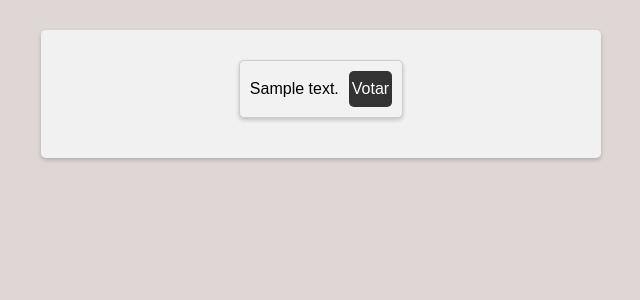
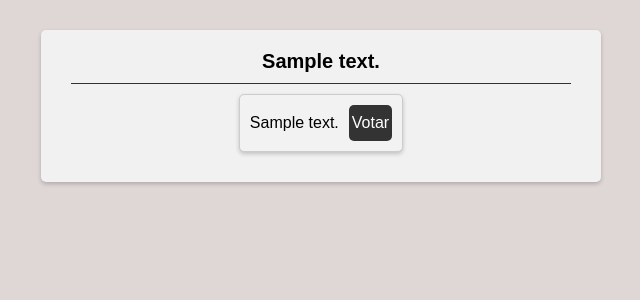
Before and after one commit to LucasNithael/Project-dsweb, a Django app: page /polls/alternative/1 in a window 1280 px wide. Shown: the part 100-400 px from the top of the page, without its empty margins (319-959 px from the left). Run offline with Django 4.2, Linux system fonts and the light colour scheme; tables that the repository leaves empty hold one stand-in row (values such as "Sample post").

Commit message:
changes in templates

```diff
--- a/base_static/global/css/styles.css
+++ b/base_static/global/css/styles.css
@@ -33,7 +33,7 @@ color: white;
   flex-direction: column;
   margin: auto;
   margin-top: 30px;
-  padding: 30px;
+  padding: 10px 30px 20px 30px;
   border-radius: 5px;
 }
 
@@ -73,3 +73,17 @@ color: white;
 .question-conteiner > a:hover{
     transform: scale(1.1);
 }
+
+.h1-content{
+    display: flex;
+    justify-content: center;
+    align-items: center;
+    margin-bottom: 10px;
+    border-bottom: 1px solid #333333;
+    padding: 10px;
+}
+
+.h1-content > h1{
+    font-size: 20px;
+    margin: 0;
+}
--- a/base_templates/global/base.html
+++ b/base_templates/global/base.html
@@ -10,8 +10,13 @@
         <h1>DESWEB</h1>
     </header>
 
-    {% block h1 %}{% endblock h1 %}
+
+
+
     <main class='main-content'>
+        <div class="h1-content">
+            <h1>{% block h1 %}{% endblock h1 %}</h1>
+        </div>
         <div class='content'>
             {% block content %}{% endblock content %}
         </div>
--- a/polls/templates/polls/alternative.html
+++ b/polls/templates/polls/alternative.html
@@ -2,7 +2,7 @@
 
 {% block title %}polls{% endblock title %}
 
-
+{% block h1 %}{{question.text}}{% endblock h1 %}
 {% block content %}
 
     {% for alternative in alternatives %}
```
